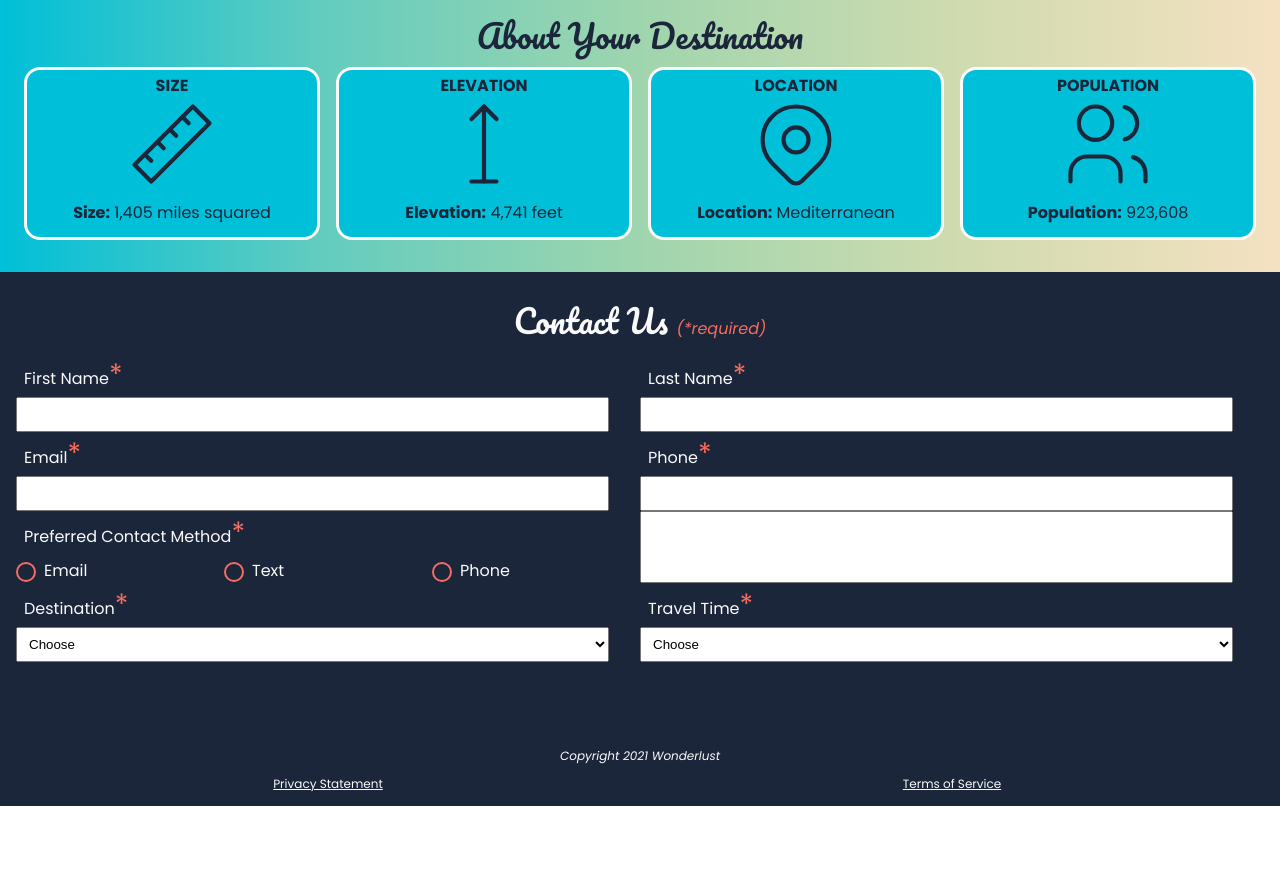
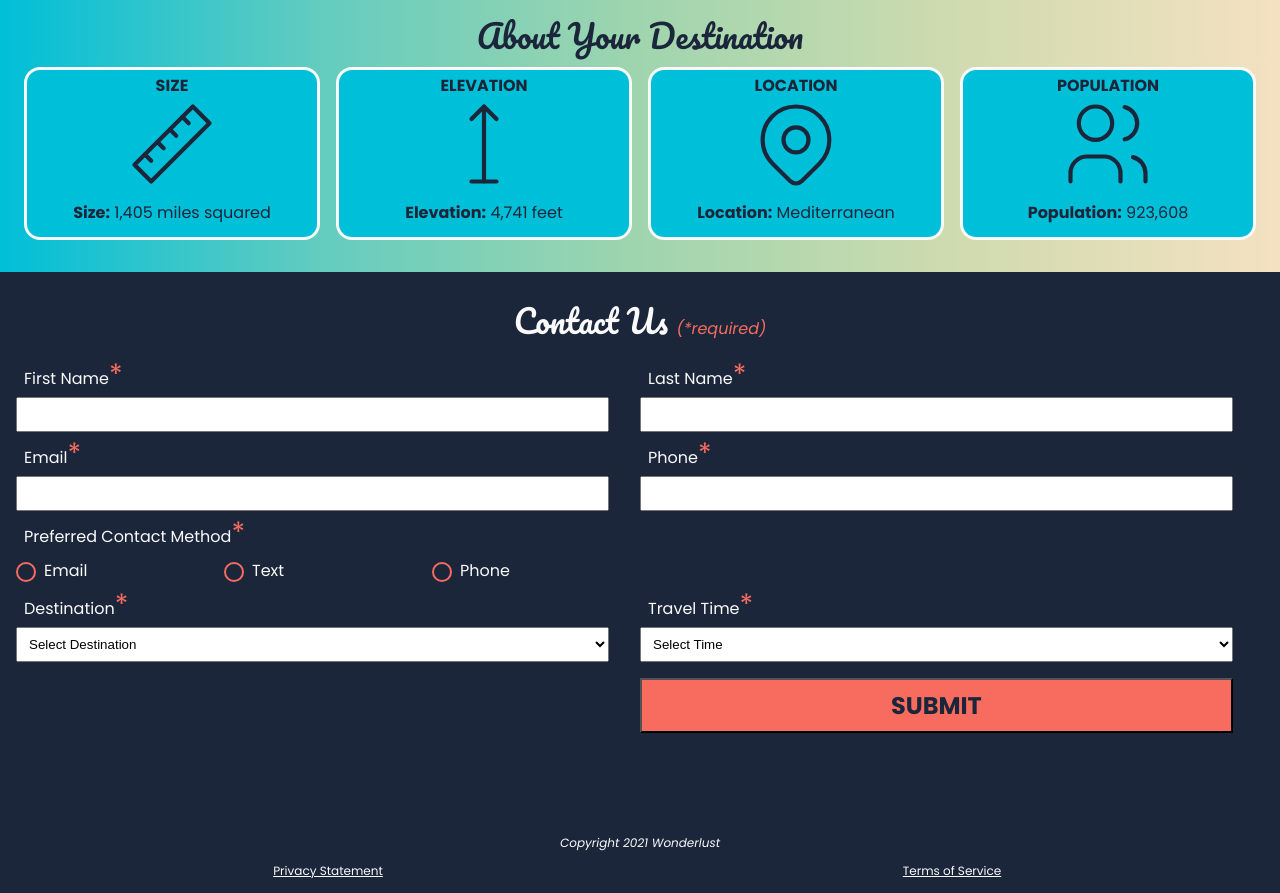
Before and after one commit to Jbrvz/wonderlust, a plain HTML site: page index.html in a window 1280 px wide. Shown: the part 1721-2614 px from the top of the page. Before the commit the page ends 2527 px from the top, so only its background shows below. Drawn offline with Linux system fonts and the light colour scheme.

Commit message:
Update index.html

```diff
--- a/index.html
+++ b/index.html
@@ -234,68 +234,69 @@
             <form action="https://wp.zybooks.com/form-viewer.php" method="post">
 
                 <div>
-                    <label>First Name<span>*</span></label>
+                    <label for="firstName">First Name<span>*</span></label>
                     <input type="text" id="firstname" name="firstname" required>
                 </div>
                 <div>
-                    <label>Last Name<span>*</span></label>
-                    <input>
+                    <label for="lastName">Last Name<span>*</span></label>
+                    <input type="text" id="lastname" name="lastname" required>
                 </div>
                 <div>
-                    <label>Email<span>*</span></label>
-                    <input>
+                    <label for="email">Email<span>*</span></label>
+                    <input type="email" id="email" name="email" required>
                 </div>
                 <div>
                     <label>Phone<span>*</span></label>
-                    <input>
+                    <input type="tel" id="phone" name="phone" required>
                 </div>
 
                 <fieldset id="preferred-contact">
                 <legend>Preferred Contact Method<span>*</span></legend>
                     <div>
                         <input type="radio" id="email" name="contact-method" value="email"required>
-                        <label>Email</label>
+                        <label for="email">Email</label>
                     </div>
                     <div>
                         <input type="radio" id="Text" name="contact-method" value="Text"required>
-                        <label>Text</label>
+                        <label for="text">Text</label>
                     </div>
                     <div>
                         <input type="radio" id="phone" name="contact-method" value="phone"required>
-                        <label>Phone</label>
+                        <label for="phone">Phone</label>
                     </div>
                 </fieldset>
 
                 <fieldset id="destination">
                     <legend>Destination<span>*</span></legend>
-                    <select id="select-destination">
-                        <option>Choose</option>
-                        <option>Barcelona</option>
-                        <option>Granada</option>
-                        <option>Ibiza</option>
-                        <option>Madrid</option>
-                        <option>Majorca</option>
-                        <option>Seville</option>
-                        <option>Tenerife</option>
-                        <option>Valencia</option>
-                        <option>Other</option>
+                    <select id="select-destination" required>
+                        <option value="" disabled selected>Select Destination</option>
+                        <option value="Barcelona">Barcelona</option>
+                        <option value="Granada">Granada</option>
+                        <option value="Ibiza">Ibiza</option>
+                        <option value="Madrid">Madrid</option>
+                        <option value="Majorca">Majorca</option>
+                        <option value="Seville">Seville</option>
+                        <option value="Tenerife">Tenerife</option>
+                        <option value="Valencia">Valencia</option>
+                        <option value="Other">Other</option>
                     </select>
                 </fieldset>
 
                 <fieldset id="travelTime">
                     <legend>Travel Time<span>*</span></legend>
-                    <select id="select-travel-time">
-                        <option>Choose</option>
-                        <option>Fall</option>
-                        <option>Winter</option>
-                        <option>Spring</option>
-                        <option>Summer</option>
-                        <option>Flexible</option>
+                    <select id="select-travel-time" required>
+                        <option value="" disabled selected>Select Time</option>
+                        <option value="Fall">Fall</option>
+                        <option value="Winter">Winter</option>
+                        <option value="Spring">Spring</option>
+                        <option value="Summer">Summer</option>
+                        <option value="Flexible">Flexible</option>
                     </select>
                 </fieldset>
-                <input>
 
+                <input type="submit" value="submit" id="submit">
             </form>
+
 
         </section>
         <section id="legal">
```
